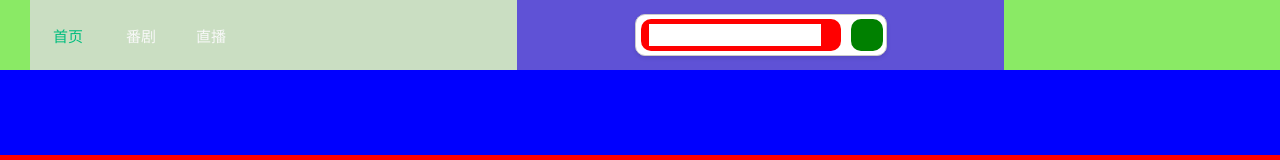
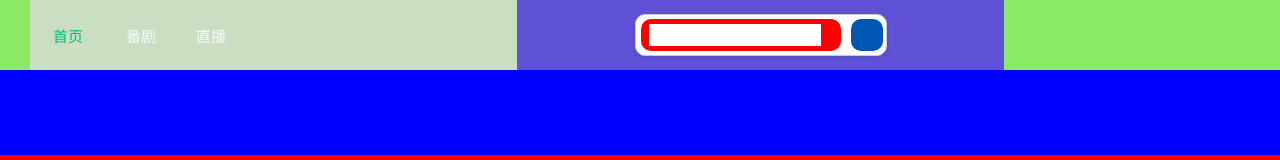
Before and after one commit to oywq3000/AnimePj, a Vue app: page / in a window 1280 px wide. In both pictures the pointer is over the element 866 px from the left and 35 px from the top of the page. Shown: the top 160 px of the page. Built offline with nearby package versions, Linux system fonts and the light colour scheme.

Commit message:
prefer button

```diff
--- a/src/components/HomePage/homepage.vue
+++ b/src/components/HomePage/homepage.vue
@@ -28,7 +28,7 @@ export default{
   },
   methods:{
     onClick(){
-
+    console.log('点到了搜索')
     }
   }
 }
@@ -118,6 +118,13 @@ export default{
   border-radius: 10px;
   cursor: pointer;
 }
+.search_btn:hover {
+    background-color: #0056b3; /* 悬停时背景色 */
+}
+
+.search_btn:active {
+    background-color: #004080; /* 按下时背景色 */
+}
 /*#endregion*/
 /*#endregion*/
 </style>
```
